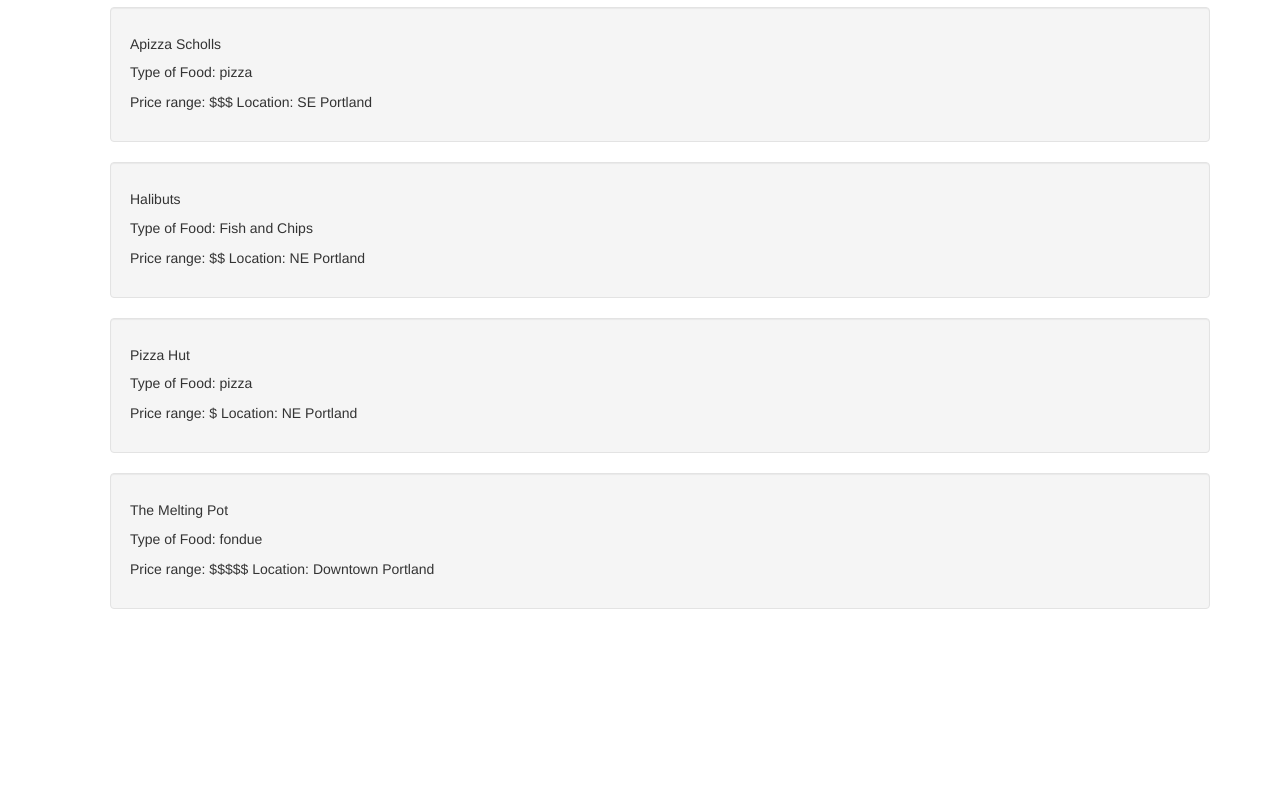
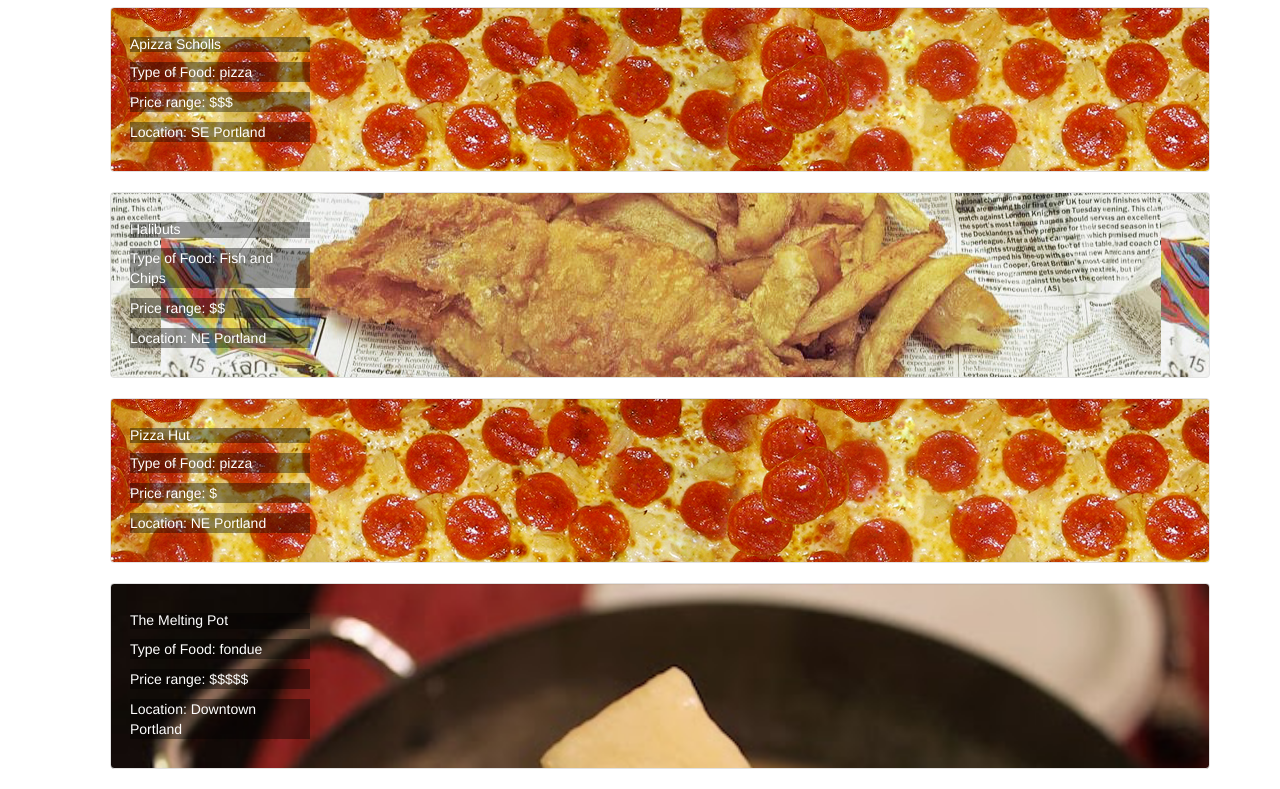
Before and after one commit to JakeKaad/restaurant_finder, a plain HTML site: page index.html in a window 1280 px wide. Shown: the part 128-917 px from the top of the page. Before the commit the page ends 800 px from the top, so only its background shows below. Drawn offline with nearby package versions, Linux system fonts and the light colour scheme.

Commit message:
add background images and cssTag

```diff
--- a/css/styles.css
+++ b/css/styles.css
@@ -1,3 +1,63 @@
 ul {
   list-style: none;
+
 }
+
+.pizza {
+  background-image: url('../img/peppizza.png');
+
+}
+
+.pizza p {
+  color: white;
+  background: rgba(0, 0, 0, .4);
+  max-width: 17%;
+
+}
+.pizza h5 {
+  color: white;
+  background: rgba(0, 0, 0, .4);
+  max-width: 17%
+
+}
+
+.fondue {
+  background-image: url('../img/cheese.jpg');
+  background-repeat: no-repeat;
+  background-size:cover;
+
+}
+
+.fish-and-chips {
+  background-image: url('../img/fish.jpg');
+  background-position: 50px, 70px;
+
+}
+
+.fish-and-chips h5 {
+  color: white;
+  background: rgba(0, 0, 0, .4);
+  max-width: 17%;
+
+}
+
+.fondue h5 {
+  color: white;
+  background: rgba(0, 0, 0, .4);
+  max-width: 17%;
+
+}
+
+.fish-and-chips p {
+  color: white;
+  background: rgba(0, 0, 0, .4);
+  max-width: 17%;
+
+}
+
+.fondue p {
+  color: white;
+  background: rgba(0, 0, 0, .4);
+  max-width: 17%;
+
+}
--- a/index.html
+++ b/index.html
@@ -96,10 +96,11 @@
         <h2>Restaurants</h2>
         <ul>
           <li ng-repeat="item in restaurants | orderBy:predicate | filter:search | filter:search.location:true | filter:search.priceRange:true ">
-            <div class="well">
+            <div class="ng-class: {{ item.cssTag }} well">
               <h5> {{item.name}} </h5>
-              <p> Type of Food: {{ item.foodType }} </p>
-              <p> Price range: {{ item.priceRange }} Location: {{ item.location }}</p>
+              <p class="foodtype"> Type of Food: {{ item.foodType }} </p>
+              <p> Price range: {{ item.priceRange }} </p>
+              <p> Location: {{ item.location }} </p
             </div>
           </li>
         </ul>
--- a/js/RestaurantsController.js
+++ b/js/RestaurantsController.js
@@ -1,9 +1,9 @@
 restaurant.controller("RestaurantsCtrl", function RestaurantsCtrl($scope) {
   $scope.restaurants = [
-    { name: "Pizza Hut", priceRange: "$", foodType: "pizza", location: "NE Portland" },
-    { name: "Halibuts", priceRange: "$$", foodType: "Fish and Chips", location: "NE Portland" },
-    { name: "Apizza Scholls", priceRange: "$$$", foodType: "pizza", location: "SE Portland" },
-    { name: "The Melting Pot", priceRange: "$$$$$", foodType: "fondue", location: "Downtown Portland"}
+    { name: "Pizza Hut", priceRange: "$", foodType: "pizza", location: "NE Portland", cssTag: "pizza" },
+    { name: "Halibuts", priceRange: "$$", foodType: "Fish and Chips", location: "NE Portland", cssTag:"fish-and-chips" },
+    { name: "Apizza Scholls", priceRange: "$$$", foodType: "pizza", location: "SE Portland", cssTag: "pizza" },
+    { name: "The Melting Pot", priceRange: "$$$$$", foodType: "fondue", location: "Downtown Portland", cssTag: "fondue"}
   ];
 
   $scope.predicate = "name";
@@ -44,11 +44,10 @@ restaurant.controller("RestaurantsCtrl", function RestaurantsCtrl($scope) {
     }
   };
 
+// unfinished business
+  // $scope.createCssTag = function() {
+  //   $scope.cssTag = $scope.foodType.split(" ").join("-");
+  // }
+
+
 });
-
-function HeaderController($scope, $location)
-{
-    $scope.isActive = function (viewLocation) {
-        return viewLocation === $location.path();
-    };
-}
```
Also changed, not shown: img/cheese.jpg (added), img/fish.jpg (added), img/peppizza.png (added), img/pizzabg.jpg (added).
